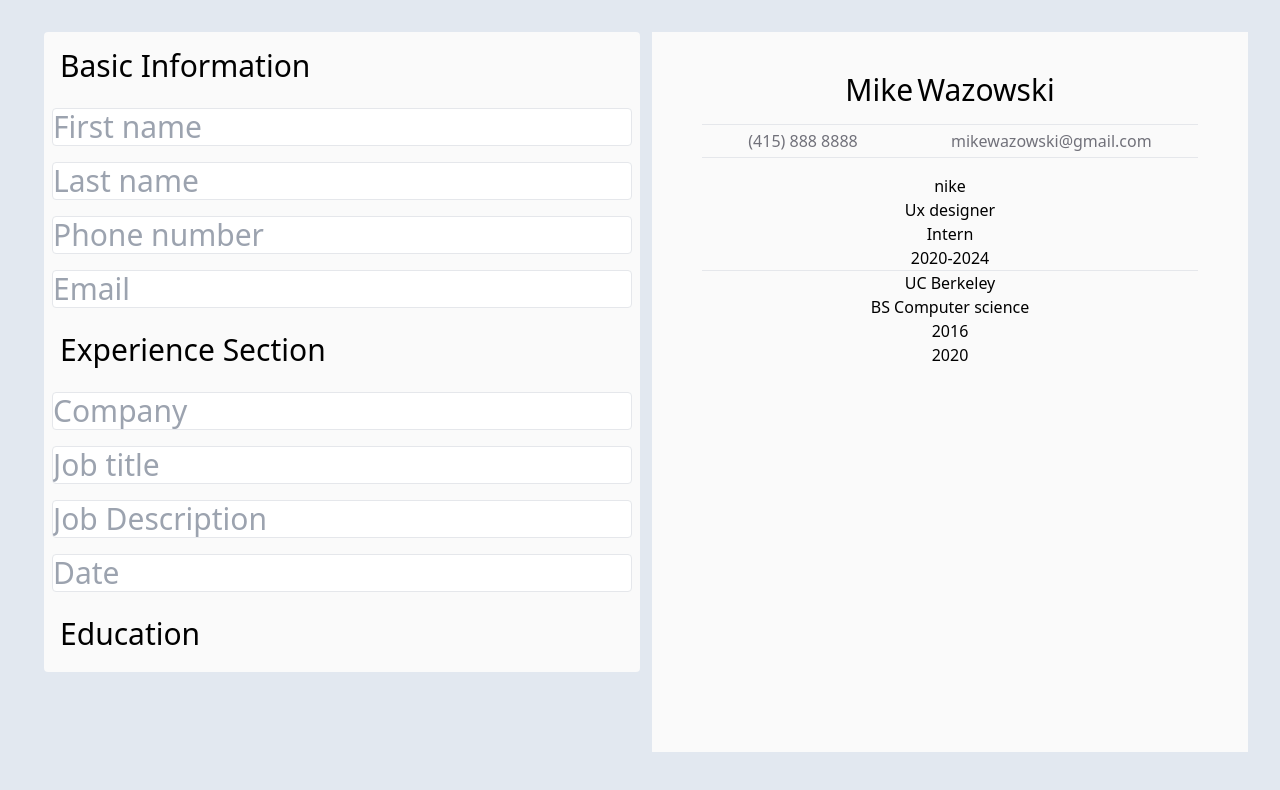
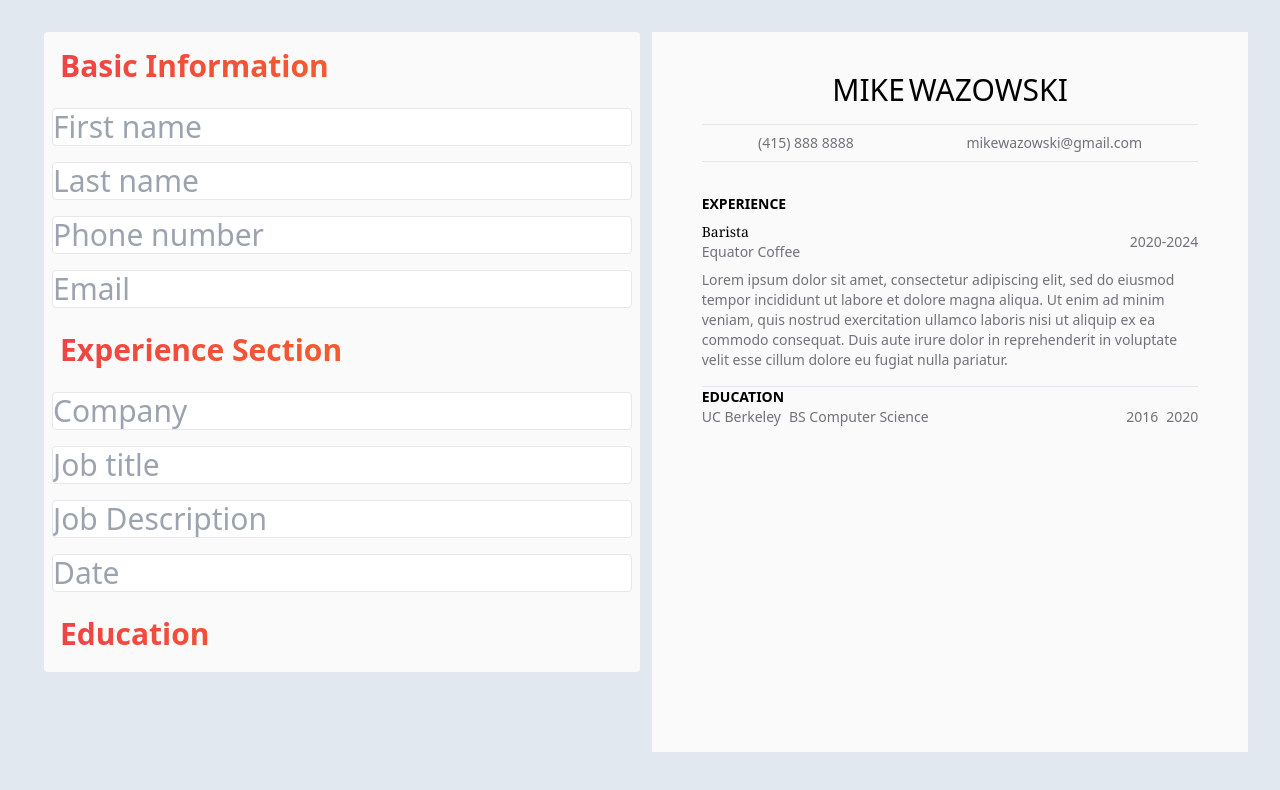
Before and after one commit to oscvrhrr/Resume-Generator, a React (Vite) app: page / in a window 1280 px wide. Shown: the top 790 px of the page. Built offline with nearby package versions, Linux system fonts and the light colour scheme.

Commit message:
added resume styles

```diff
--- a/src/components/BasicInfoForm.jsx
+++ b/src/components/BasicInfoForm.jsx
@@ -12,9 +12,8 @@ export default function BasicInfoForm({
 }) {
   return (
     <div className="">
-
       <form className="flex flex-col">
-        <h2 className="m-4 text-left">Basic Information</h2>
+        <h2 className="m-4 text-left font-bold bg-gradient-to-r from-red-500 to-orange-500 bg-clip-text text-transparent">Basic Information</h2>
         <input className="m-2 border rounded" value={first} onChange={setFirstProp} type="text" placeholder="First name"></input>
         <input className="m-2 border rounded" value={last} onChange={setLastProp} type="text" placeholder="Last name"></input>
         <input className="m-2 border rounded" value={number} onChange={setNumberProp} type="text" placeholder="Phone number"></input>
--- a/src/components/EducationalForm.jsx
+++ b/src/components/EducationalForm.jsx
@@ -1,4 +1,6 @@
 /* eslint-disable react/prop-types */
+
+
 export default function EducationalForm({
   school,
   degree,
@@ -12,7 +14,7 @@ export default function EducationalForm({
   return (
     <div>
       <form action="" className="flex flex-col">
-        <h2 className="m-4 text-left">Education</h2>
+        <h2 className="m-4 text-left font-bold bg-gradient-to-r from-red-500 to-orange-500 bg-clip-text text-transparent">Education</h2>
         <input value={school} onChange={setSchoolProp} type="text" name="school" id="" className="m-2 border rounded" placeholder="Institution" />
         <input value={degree} onChange={setDegreeProp} type="text" name="degree" id="" className="m-2 border rounded" placeholder="Major" />
         <input value={enrolled} onChange={setEnrolledProp} type="text" name=" enrolled" className="m-2 border rounded" placeholder="Date Enrolled"/>
--- a/src/components/ExperienceForm.jsx
+++ b/src/components/ExperienceForm.jsx
@@ -1,4 +1,6 @@
 /* eslint-disable react/prop-types */
+
+
 export default function ExperienceForm({
   company,
   setCompanyProp,
@@ -12,7 +14,7 @@ export default function ExperienceForm({
   return (
     <div >
       <form action="" className="flex flex-col">
-        <h2 className="m-4 text-left">Experience Section</h2>
+        <h2 className="m-4 text-left font-bold bg-gradient-to-r from-red-500 to-orange-500 bg-clip-text text-transparent">Experience Section</h2>
         <input value={company} onChange={setCompanyProp} type="text" name="company" id="" className="m-2 border rounded" placeholder="Company" />
         <input value={position} onChange={setPositionProp} type="text" name="position" id="" className="m-2 border rounded" placeholder="Job title" />
         <input value={responsibilities} onChange={setResponsibilitiesProp} type="text" name="responsibilities" id=""  className="m-2 border rounded" placeholder="Job Description"/>
--- a/src/components/Resume.jsx
+++ b/src/components/Resume.jsx
@@ -1,4 +1,7 @@
 /* eslint-disable react/prop-types */
+
+
+const dummyText = 'Lorem ipsum dolor sit amet, consectetur adipiscing elit, sed do eiusmod tempor incididunt ut labore et dolore magna aliqua. Ut enim ad minim veniam, quis nostrud exercitation ullamco laboris nisi ut aliquip ex ea commodo consequat. Duis aute irure dolor in reprehenderit in voluptate velit esse cillum dolore eu fugiat nulla pariatur.'
 
 export default function Resume({
   first,
@@ -16,26 +19,40 @@ export default function Resume({
 
  }) {
   return (
-    <div className="h-[45rem] bg-zinc-50 w-1/2  ml-3 text-md">
-      <div className="flex justify-center mt-10 ">
+    <div className="h-[45rem] bg-zinc-50 w-1/2  ml-3 text-sm text-zinc-500">
+      <div className="flex justify-center mt-10 uppercase text-black">
         <p className="text-3xl mr-1">{first === "" ? "Mike" : first}</p>
         <p className="text-3xl">{last === "" ? "Wazowski" : last}</p>
       </div>
-      <div className="flex text-zinc-500 justify-around border-y my-4 py-1 w-10/12 m-auto">
+      <div className="flex  justify-around border-y my-4 py-2 w-10/12 m-auto">
         <p>{number === "" ? "(415) 888 8888" : number}</p>
         <p>{email === "" ? "mikewazowski@gmail.com" : email}</p>
       </div>
-      <div className="border-b w-10/12 m-auto">
-        <p>{company === "" ? "nike" : company}</p>
-        <p>{position === "" ? "Ux designer" : position}</p>
-        <p>{responsibilities === "" ? "Intern" : responsibilities}</p>
-        <p>{date === "" ? "2020-2024" : date}</p>
+      <div className="border-b w-10/12 m-auto py-4">
+        <p className="font-bold text-left text-black uppercase">Experience</p>
+        <div className="flex justify-between items-center">
+          <div className="my-2">
+            <p className="text-left font-serif text-black">{position === "" ? "Barista" : position}</p>
+            <p className="text-left">{company === "" ? "Equator Coffee" : company}</p>
+          </div>
+          <p>{date === "" ? "2020-2024" : date}</p>
+        </div>
+        <p className="text-left">{responsibilities === "" ? dummyText : responsibilities}</p>
+      </div>
+      <div className="w-10/12 m-auto">
+        <p className="font-bold text-left text-black uppercase">Education</p>
+        <div className="flex justify-between">
+          <div className="flex">
+            <p className="mr-2">{school === "" ? "UC Berkeley": school}</p>
+            <p>{degree === "" ? "BS Computer Science": degree }</p>
+          </div>
+          <div className="flex">
+            <p className="mr-2">{enrolled === "" ? "2016": enrolled}</p>
+            <p>{graduated === ""? "2020": graduated}</p>
+          </div>
+        </div>
 
       </div>
-      <p>{school === "" ? "UC Berkeley": school}</p>
-      <p>{degree === "" ? "BS Computer science": degree }</p>
-      <p>{enrolled === "" ? "2016": enrolled}</p>
-      <p>{graduated === ""? "2020": graduated}</p>
     </div>
   );
 }
```
